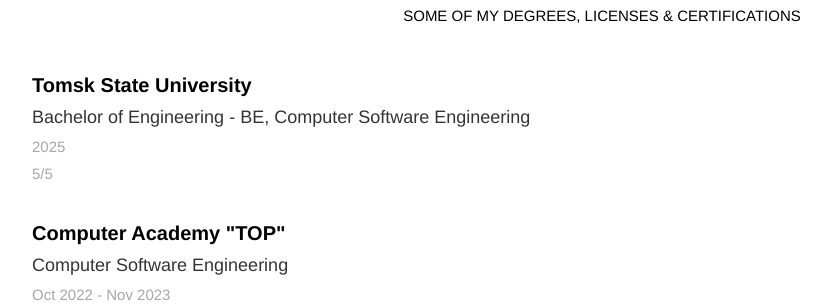
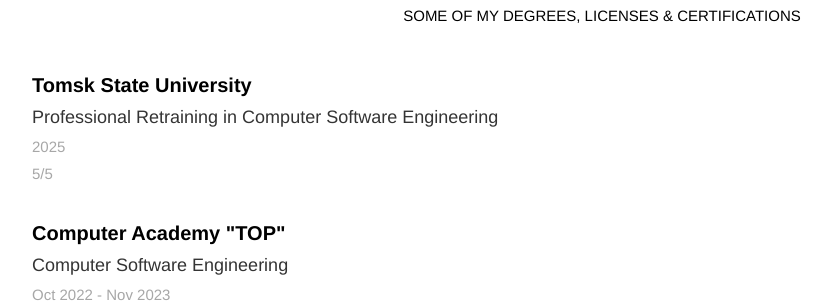
Before and after one commit to dariavarlamovaa/personalwebsiteFlask, a Flask app: page /me in a window 1280 px wide. Shown: the part 1834-2138 px from the top of the page, without its empty margins (38-869 px from the left). Run offline with Flask 3, Linux system fonts and the light colour scheme; data comes from the database, SQL or seed files in the repository.

Commit message:
updated markup

```diff
--- a/templates/me.html
+++ b/templates/me.html
@@ -112,7 +112,7 @@
             <div class="education-info">
                 <div class="degree-info">
                     <p class="university">Tomsk State University</p>
-                    <p class="profession">Bachelor of Engineering - BE, Computer Software Engineering</p>
+                    <p class="profession">Professional Retraining in Computer Software Engineering</p>
                     <p class="period">2025</p>
                     <p class="grade">5/5</p>
                 </div>
```
